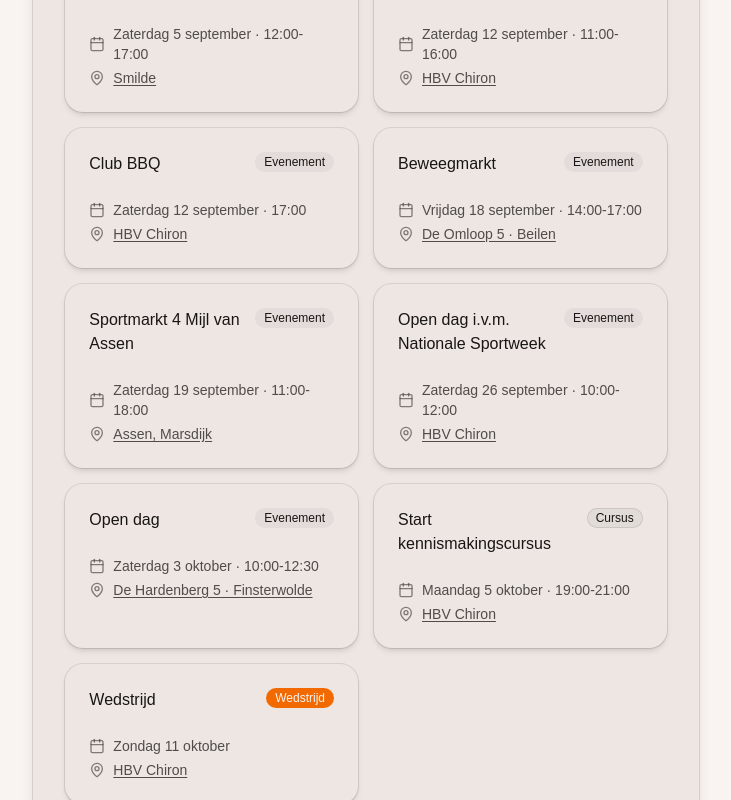
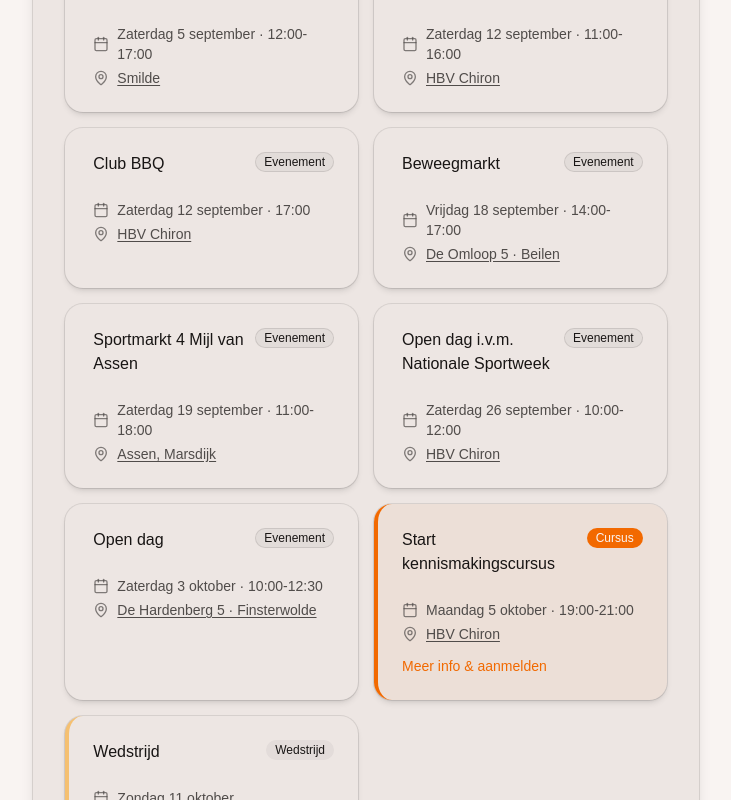
Before and after one commit to nooreon/hbvchiron, a SvelteKit app: page /agenda in a window 1280 px wide. Shown: the part 680-1480 px from the top of the page, without its empty margins (274-1005 px from the left). Built offline with nearby package versions, Linux system fonts and the light colour scheme.

Commit message:
Wijziging agenda opvallendheid cursus

```diff
--- a/src/routes/agenda/+page.svelte
+++ b/src/routes/agenda/+page.svelte
@@ -34,9 +34,15 @@
     }
 
     const badgeVariant: Record<AgendaItem["type"], "default" | "secondary" | "outline"> = {
-        wedstrijd: "default",
-        evenement: "secondary",
-        cursus: "outline",
+        cursus: "default",
+        wedstrijd: "secondary",
+        evenement: "outline",
+    };
+
+    const cardStyles: Record<AgendaItem["type"], string> = {
+        cursus: "border-l-4 border-l-primary bg-primary/5",
+        wedstrijd: "border-l-4 border-l-amber-500/50",
+        evenement: "border-l-4 border-l-transparent",
     };
 
     const tabs = ["alle", "cursus", "wedstrijd", "evenement"] as const;
@@ -62,7 +68,7 @@
             <TabsContent value={activeTab}>
                 <div class="grid gap-4 sm:grid-cols-2">
                     {#each filtered as item (item.id)}
-                        <Card id="event-{item.id}" class="shadow-md scroll-mt-20">
+                        <Card id="event-{item.id}" class="shadow-md scroll-mt-20 {cardStyles[item.type]}">
                             <CardHeader>
                                 <div class="flex items-start justify-between gap-2">
                                     <CardTitle class="text-base">{item.titel}</CardTitle>
@@ -92,6 +98,13 @@
                                         {item.locatie ? item.locatie : DEFAULT_LOCATION}
                                     </a>
                                 </div>
+
+                                {#if item.type === 'cursus'}
+                                    <a href="/cursussen#kennismakingscursus"
+                                       class="mt-2 inline-flex items-center gap-1 text-sm font-medium text-primary hover:underline">
+                                        Meer info &amp; aanmelden
+                                    </a>
+                                {/if}
                             </CardContent>
                             <!--
                             <CardFooter>
```
